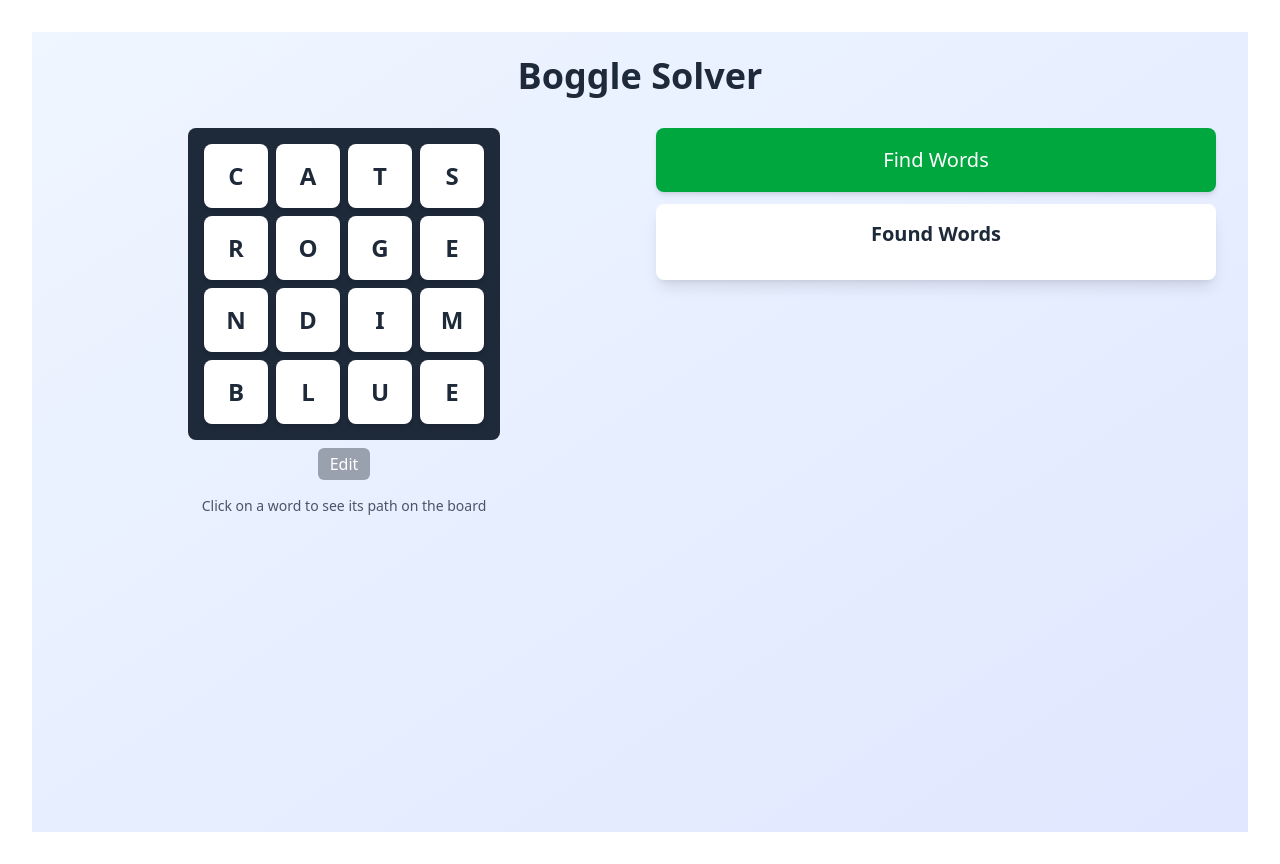
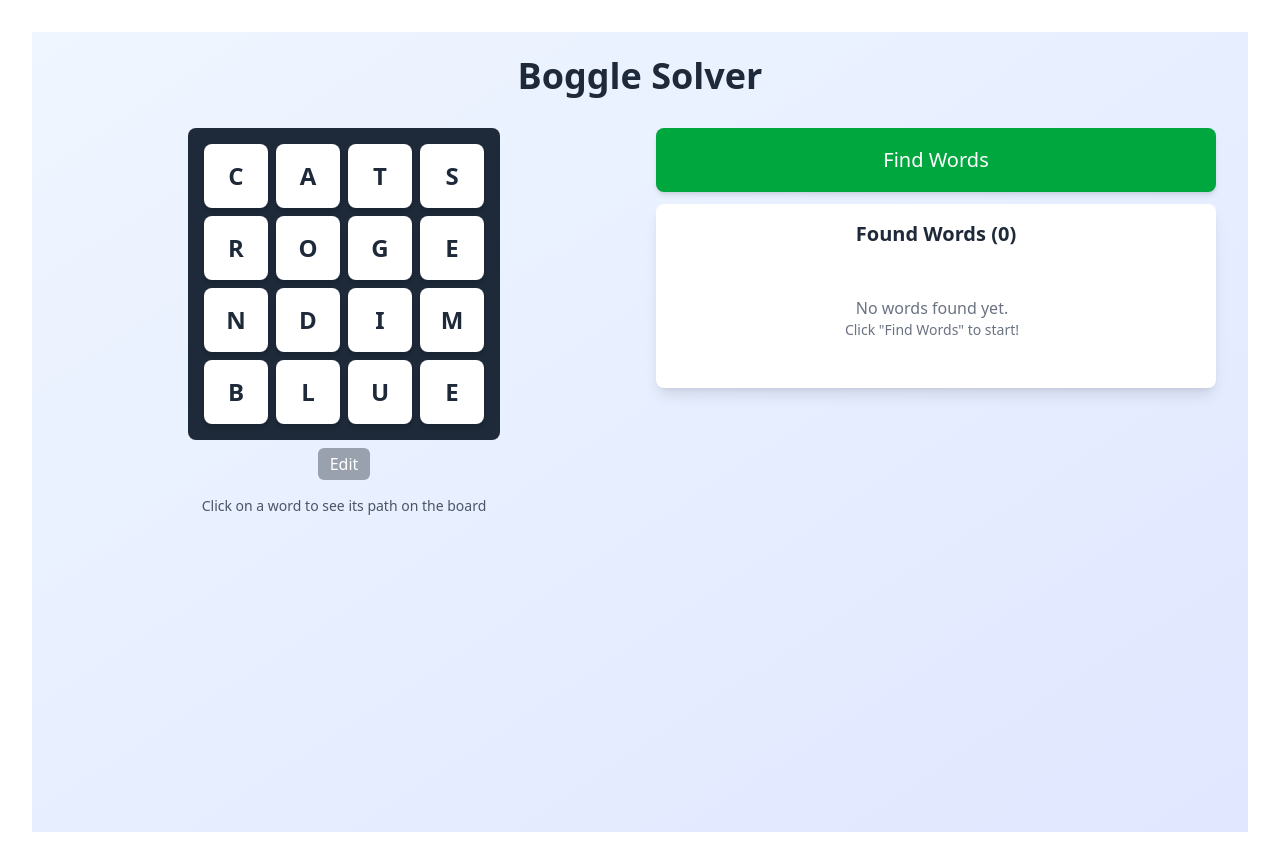
Before and after one commit to gabrieljreed/BoggleSolver, a React (Vite) app: page / in a window 1280 px wide. Both pictures are taken after a click on the button "Find Words". Built offline with nearby package versions, Linux system fonts and the light colour scheme.

Commit message:
Update word list to scroll better

```diff
--- a/src/components/BoggleSolver.tsx
+++ b/src/components/BoggleSolver.tsx
@@ -98,7 +98,7 @@ const BoggleSolver = () => {
           />
         </div>
 
-        <WordDetails selectedWord={selectedWord} />
+        {/* <WordDetails selectedWord={selectedWord} /> */}
       </div>
     </div>
   );
--- a/src/components/wordList/WordsList.tsx
+++ b/src/components/wordList/WordsList.tsx
@@ -17,17 +17,29 @@ const WordsList = ({
 }: WordsListProps) => (
   <div>
     <FindWordsButton findWords={findWords} />
-    <div className="bg-white rounded-lg shadow-lg p-4">
-      <h2 className="text-xl font-bold mb-4 text-gray-800">Found Words</h2>
-      <div className="space-y-2">
-        {foundWords.map((wordObj, index) => (
+
+    <div className="bg-white rounded-lg shadow-lg p-4 flex flex-col">
+      <h2 className="text-xl font-bold mb-4 text-gray-800">
+        Found Words ({foundWords.length})
+      </h2>
+
+      {/* Scrollable word list */}
+      <div className="flex-1 overflow-y-auto max-h-96 pr-2 space-y-2 scrollbar-thin scrollbar-thumb-gray-400 scrollbar-track-gray-100">
+        {foundWords.length === 0 ? (
+          <div className="text-center text-gray-500 py-8">
+            <p>No words found yet.</p>
+            <p className="text-sm">Click "Find Words" to start!</p>
+          </div>
+        ) : (
+          foundWords.map((wordObj, index) => (
             <WordItem
               key={index}
               wordObj={wordObj}
               isSelected={selectedWord?.word === wordObj.word}
               onSelect={onWordSelect}
             />
-        ))}
+          ))
+        )}
       </div>
     </div>
   </div>
```
Lines whose indentation alone changed are shown as unchanged.
